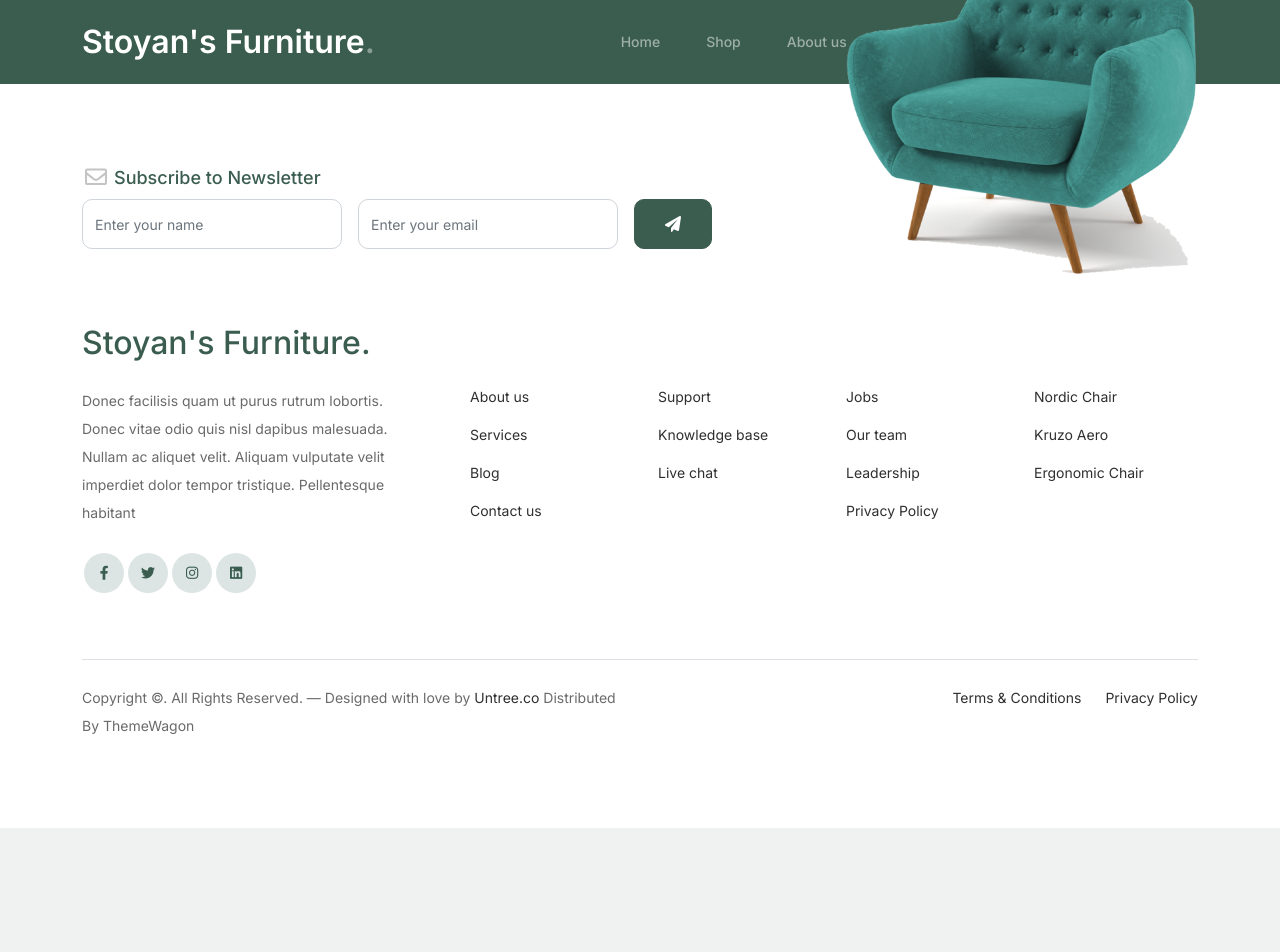
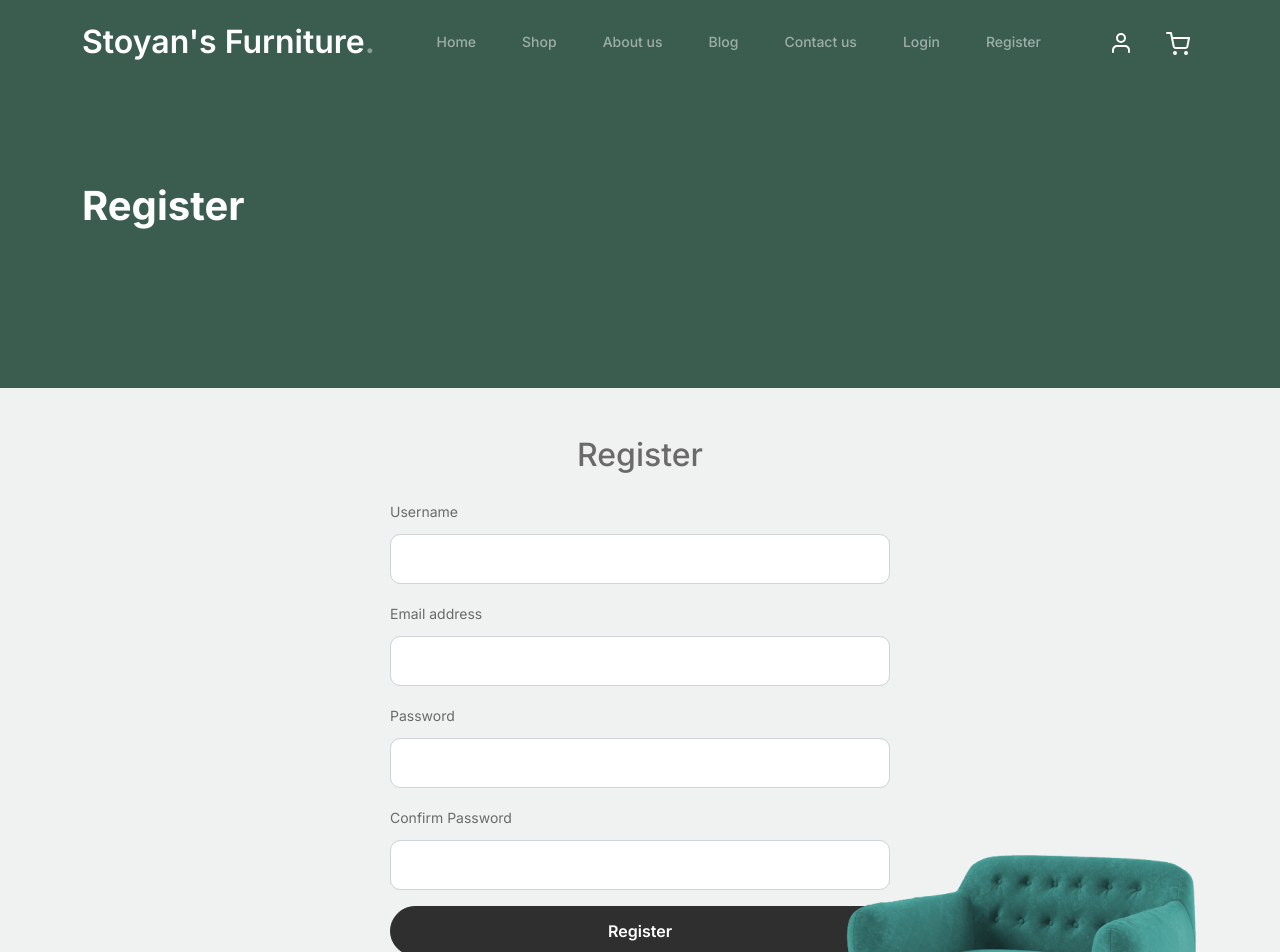
Before and after one commit to StoyanBoin/Coursework-React-2025, a React (Vite) app in the folder client/: page /register in a window 1280 px wide. Shown: the top 952 px of the page. Before the commit the page ends 828 px from the top, so only its background shows below. Built offline with nearby package versions, Linux system fonts and the light colour scheme.

Commit message:
Add components Register and Login

```diff
--- a/client/src/App.jsx
+++ b/client/src/App.jsx
@@ -6,7 +6,10 @@ import Shop from "./components/shop/Shop.jsx"
 import AboutUs from "./components/about/AboutUs.jsx"
 import ContactUs from "./components/contact/ContactUs.jsx"
 import Blog from "./components/blog/Blog.jsx"
+import Login from "./components/login/Login.jsx"
+import Register from "./components/register/Register.jsx"
 import Cart from "./components/cart/Cart.jsx"
+
 
 function App() {
 
@@ -20,6 +23,8 @@ function App() {
                 <Route path="/about" element={<AboutUs />} />
                 <Route path="/blog" element={<Blog />} />
                 <Route path="/contact" element={<ContactUs />} />
+                <Route path="/login" element={<Login />} />
+                <Route path="/register" element={<Register />} />
                 <Route path="/cart" element={<Cart />} />
             </Routes>
 
--- a/client/src/components/cart/Cart.jsx
+++ b/client/src/components/cart/Cart.jsx
@@ -2,16 +2,15 @@ export default function Cart() {
     return (
         <>
             {/* <!-- Start Hero Section --> */}
-            <div class="hero">
-                <div class="container">
-                    <div class="row justify-content-between">
-                        <div class="col-lg-5">
-                            <div class="intro-excerpt">
+            <div className="hero">
+                <div className="container">
+                    <div className="row justify-content-between">
+                        <div className="col-lg-5">
+                            <div className="intro-excerpt">
                                 <h1>Cart</h1>
                             </div>
                         </div>
-                        <div class="col-lg-7">
-
+                        <div className="col-lg-7">
                         </div>
                     </div>
                 </div>
--- a/client/src/components/header/Header.jsx
+++ b/client/src/components/header/Header.jsx
@@ -19,6 +19,8 @@ export default function Header() {
                             <li><a class="nav-link" href="/about">About us</a></li>
                             <li><a class="nav-link" href="/blog">Blog</a></li>
                             <li><a class="nav-link" href="/contact">Contact us</a></li>
+                            <li><a class="nav-link" href="/login">Login</a></li>
+                            <li><a class="nav-link" href="/register">Register</a></li>
                         </ul>
 
                         <ul className="custom-navbar-cta navbar-nav mb-2 mb-md-0 ms-5">
--- /dev/null
+++ b/client/src/components/login/Login.jsx
@@ -0,0 +1,65 @@
+export default function Login() {
+    return (
+        <>
+            {/* <!-- Start Hero Section --> */}
+            <div className="hero">
+                <div className="container">
+                    <div className="row justify-content-between">
+                        <div className="col-lg-5">
+                            <div className="intro-excerpt">
+                                <h1>Login</h1>
+                            </div>
+                        </div>
+                        <div className="col-lg-7">
+                        </div>
+                    </div>
+                </div>
+            </div>
+            {/* <!-- End Hero Section --> */}
+
+            <div className="container mt-5">
+                <h2 className="mb-4 text-center">Login</h2>
+                <form
+                    action="/login"
+                    method="POST"
+                    className="mx-auto"
+                    style={{ maxWidth: 400 }}
+                >
+                    <div className="mb-3">
+                        <label htmlFor="email" className="form-label">
+                            Email address
+                        </label>
+                        <input
+                            type="email"
+                            className="form-control"
+                            id="email"
+                            name="email"
+                            required=""
+                        />
+                    </div>
+                    <div className="mb-3">
+                        <label htmlFor="password" className="form-label">
+                            Password
+                        </label>
+                        <input
+                            type="password"
+                            className="form-control"
+                            id="password"
+                            name="password"
+                            required=""
+                        />
+                    </div>
+                    <button type="submit" className="btn btn-dark w-100">
+                        Login
+                    </button>
+                </form>
+                <div className="text-center mt-3">
+                    <p>
+                        Don't have an account? <a href="/register">Register here</a>
+                    </p>
+                </div>
+            </div>
+
+        </>
+    );
+}
--- /dev/null
+++ b/client/src/components/register/Register.jsx
@@ -0,0 +1,83 @@
+export default function Register() {
+    return (
+        <>
+            {/* <!-- Start Hero Section --> */}
+            <div className="hero">
+                <div className="container">
+                    <div className="row justify-content-between">
+                        <div className="col-lg-5">
+                            <div className="intro-excerpt">
+                                <h1>Register</h1>
+                            </div>
+                        </div>
+                        <div className="col-lg-7">
+                        </div>
+                    </div>
+                </div>
+            </div>
+            {/* <!-- End Hero Section --> */}
+
+            <div className="container mt-5">
+                <h2 className="mb-4 text-center">Register</h2>
+                <form
+                    action="/register"
+                    method="POST"
+                    className="mx-auto"
+                    style={{ maxWidth: 500 }}
+                >
+                    <div className="mb-3">
+                        <label htmlFor="username" className="form-label">
+                            Username
+                        </label>
+                        <input
+                            type="text"
+                            className="form-control"
+                            id="username"
+                            name="username"
+                            required=""
+                        />
+                    </div>
+                    <div className="mb-3">
+                        <label htmlFor="email" className="form-label">
+                            Email address
+                        </label>
+                        <input
+                            type="email"
+                            className="form-control"
+                            id="email"
+                            name="email"
+                            required=""
+                        />
+                    </div>
+                    <div className="mb-3">
+                        <label htmlFor="password" className="form-label">
+                            Password
+                        </label>
+                        <input
+                            type="password"
+                            className="form-control"
+                            id="password"
+                            name="password"
+                            required=""
+                        />
+                    </div>
+                    <div className="mb-3">
+                        <label htmlFor="confirmPassword" className="form-label">
+                            Confirm Password
+                        </label>
+                        <input
+                            type="password"
+                            className="form-control"
+                            id="confirmPassword"
+                            name="confirmPassword"
+                            required=""
+                        />
+                    </div>
+                    <button type="submit" className="btn btn-dark w-100">
+                        Register
+                    </button>
+                </form>
+            </div>
+        </>
+    );
+}
```
